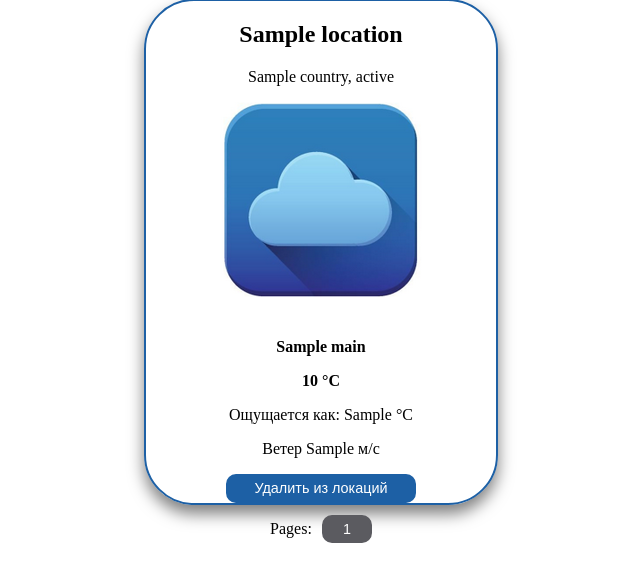
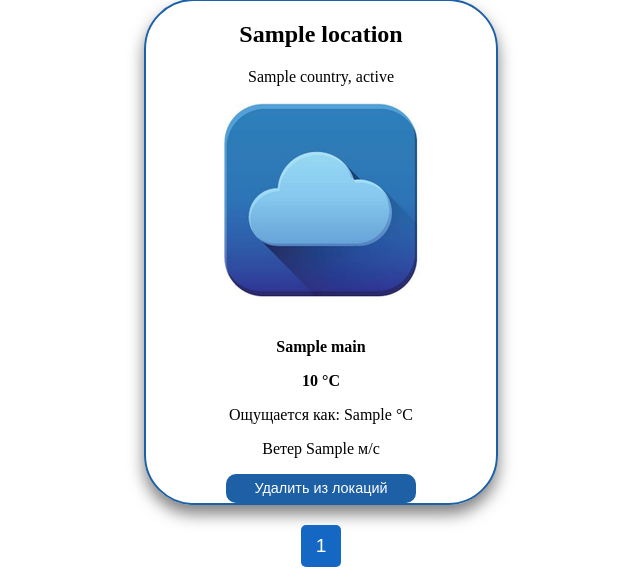
Before and after one commit to Awakary/WeatherService, a FastAPI app: template templates/index.html in a window 1280 px wide. Shown: the part 574-1161 px from the top of the page, without its empty margins (319-959 px from the left). Before the commit the page ends 1117 px from the top, so only its background shows below. Run offline with FastAPI, Linux system fonts and the light colour scheme; the template is opened without the code that fills it: most values are stand-ins (such as "Sample title", 1, 10 or a date in 2020); parts of the project's set-up code (start-up, migrations or seed data) failed here and were passed over.

Commit message:
Добавлен стиль для кнопки страницы

```diff
--- a/config.py
+++ b/config.py
@@ -1,3 +1,4 @@
+import datetime
 import os
 
 from pydantic_settings import BaseSettings, SettingsConfigDict
@@ -13,6 +14,9 @@ class Settings(BaseSettings):
     PAGE_SIZE: int
     WEATHER_API_KEY: str
     REDIS_PASSWORD: str
+    SECRET_KEY: str
+    ALGORITHM: str
+    ACCESS_TOKEN_EXPIRE_MINUTES: int
 
     model_config = SettingsConfigDict(env_file=".env")
 
--- a/db/sessions.py
+++ b/db/sessions.py
@@ -59,7 +59,7 @@ class LocationDao(AbstractDao):
             location = session.query(self._model).filter(self._model.name == name).first()
         return location
 
-    def get_all(self, user: UserInDB) -> list:
+    def get_all(self, user: UserInDB | Row[tuple[User]]) -> list:
         with self._session_factory() as session:
             user_locations = session.query(self._model).filter(self._model.user_id == user.id).all()
             return user_locations
--- a/static/styles.css
+++ b/static/styles.css
@@ -199,3 +199,37 @@
     border: 2px solid #1d60a5;
     width: 150px;
 }
+
+
+
+.pagination {
+    display: flex;
+    list-style: none;
+    padding: 0;
+    margin: 10px 0;
+}
+
+.pagination button {
+    margin: 0 5px;
+    background-color: #1468c3; /* Основной цвет кнопки */
+    color: white; /* Цвет шрифта */
+    font-size: 1.2em;
+    border: none; /* Убираем бордер */
+    padding: 10px 15px; /* Внутренние отступы */
+    border-radius: 5px; /* Скругления углов */
+    cursor: pointer; /* Указатель курсора при наведении */
+    transition: transform 0.1s, background-color 0.2s; /* Плавный переход */
+}
+
+.pagination button:hover {
+    background-color: #007bff; /* Цвет при наведении */
+}
+
+.pagination button:active {
+    transform: scale(0.9); /* Уменьшение размера кнопки */
+    background-color: #004494; /* Цвет при нажатии */
+}
+
+.pagination button:focus {
+    outline: none; /* Убираем обводку при фокусе */
+}
--- a/templates/index.html
+++ b/templates/index.html
@@ -1,8 +1,5 @@
 {% include "search.html" %}
     <div style="text-align-last: center">
-<!--           {% if error %}-->
-<!--			    <div style="color: red;">{{error.detail}}</div>-->
-<!--		    {% endif %}-->
         {% if saved_locations %}
          <h2 style="color: #1d60a5;">Сохраненные локации</h2>
             <div class="container">
@@ -29,15 +26,16 @@
         <div style="text-align-last: center">
             <form action='/' method="get">
                 <div class="row">
-                     Pages: {% for page in range(1, saved_locations.pages + 1) %}
-                        <button class="page_button"
-                                name="page"
-                                type="submit"
-                                value="{{ page}}"
-                                >{{page}}
+                <ul class="pagination">
+                {% for page in range(1, saved_locations.pages + 1) %}
+                    <li>
+                        <button class="pagination" name="page" type="submit" value="{{ page }}">
+                            {{ page }}
                         </button>
-                    {% endfor %}
-                     </div>
+                    </li>
+                {% endfor %}
+                 </ul>
+                </div>
             </form>
         </div>
          </div>
--- a/tests.py
+++ b/tests.py
@@ -221,7 +221,7 @@ def test_read_main_with_authorization(mock_get, create_test_db, create_authoriza
     assert "Париж" in response.text
     assert "Пользователь: user1" in response.text
     assert "Выйти" in response.text
-    assert "Pages:" in response.text
+
 
 
 def test_add_locations_for_user(create_test_db, create_authorization):
```
Also changed, not shown: users/authorization/jwt_token.py (+4 -6 lines), 1 other file.
